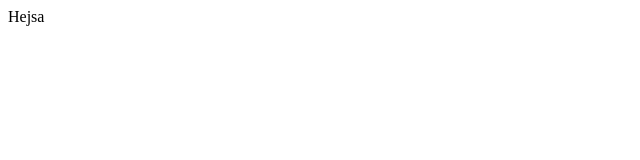
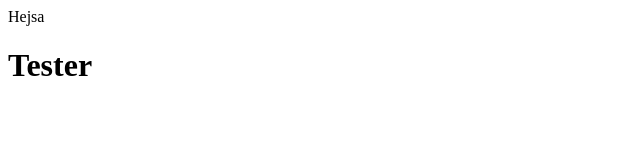
Before and after one commit to itabenja/gruppe-8, a plain HTML site: page index.html in a window 1280 px wide. Shown: the whole page, without its empty margins (0-640 px from the left). Drawn offline with Linux system fonts and the light colour scheme.

Commit message:
Har lavet en lille header

```diff
--- a/index.html
+++ b/index.html
@@ -12,6 +12,6 @@
 <div id=3> Hejsa</div>
 <div id=4> </div>
 
-
+    <h1>Tester</h1>
 </body>
 </html>
```
